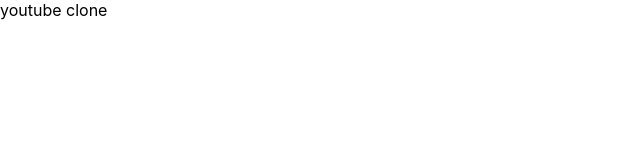
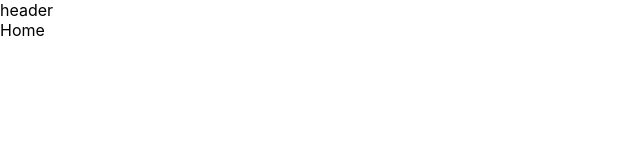
Before and after one commit to jeong922/youtube_clone, a React (Create React App) app: page / in a window 1280 px wide. Shown: the top 160 px of the page, without its empty margins (0-640 px from the left). Built offline with nearby package versions, Linux system fonts and the light colour scheme.

Commit message:
라우터 설정

```diff
--- a/package.json
+++ b/package.json
@@ -8,6 +8,8 @@
     "@testing-library/user-event": "^13.2.1",
     "react": "^18.2.0",
     "react-dom": "^18.2.0",
+    "react-icons": "^4.6.0",
+    "react-router-dom": "^6.4.3",
     "react-scripts": "5.0.1",
     "web-vitals": "^2.1.0"
   },
--- a/src/App.jsx
+++ b/src/App.jsx
@@ -1,7 +1,28 @@
 import './App.css';
+import { createBrowserRouter, RouterProvider } from 'react-router-dom';
+import Home from './pages/Home';
+import Root from './pages/Root';
+import NotFound from './pages/NotFound';
+import VideoDetail from './pages/VideoDetail';
+import Videos from './pages/Videos';
+import Search from './pages/Search';
+
+const router = createBrowserRouter([
+  {
+    path: '/',
+    element: <Root />,
+    errorElement: <NotFound />,
+    children: [
+      { index: true, element: <Home /> },
+      { path: 'videos', element: <Videos /> },
+      { path: '/result', element: <Search /> },
+      { path: 'videos/:videoId', element: <VideoDetail /> },
+    ],
+  },
+]);
 
 function App() {
-  return <div>youtube clone</div>;
+  return <RouterProvider router={router} />;
 }
 
 export default App;
--- /dev/null
+++ b/src/components/Header.jsx
@@ -0,0 +1,5 @@
+import React from 'react';
+
+export default function Header() {
+  return <div>header</div>;
+}
--- /dev/null
+++ b/src/components/Videos.jsx
@@ -0,0 +1,5 @@
+import React from 'react';
+
+export default function Videos() {
+  return <div>Videos</div>;
+}
--- /dev/null
+++ b/src/pages/Home.jsx
@@ -0,0 +1,5 @@
+import React from 'react';
+
+export default function Home() {
+  return <div>Home</div>;
+}
--- /dev/null
+++ b/src/pages/NotFound.jsx
@@ -0,0 +1,5 @@
+import React from 'react';
+
+export default function NotFound() {
+  return <h1>Not Found😱</h1>;
+}
--- /dev/null
+++ b/src/pages/Root.jsx
@@ -0,0 +1,12 @@
+import React from 'react';
+import Header from '../components/Header';
+import { Outlet } from 'react-router-dom';
+
+export default function Root() {
+  return (
+    <div>
+      <Header />
+      <Outlet />
+    </div>
+  );
+}
--- /dev/null
+++ b/src/pages/Search.jsx
@@ -0,0 +1,5 @@
+import React from 'react';
+
+export default function Search() {
+  return <div>Search</div>;
+}
--- /dev/null
+++ b/src/pages/VideoDetail.jsx
@@ -0,0 +1,5 @@
+import React from 'react';
+
+export default function VideoDetail() {
+  return <div>VideoDetail</div>;
+}
--- /dev/null
+++ b/src/pages/Videos.jsx
@@ -0,0 +1,5 @@
+import React from 'react';
+
+export default function Videos() {
+  return <div>Videos</div>;
+}
```
Also changed, not shown: .pnp.cjs, 1 other file (tests, documents, lock files or other folders).
